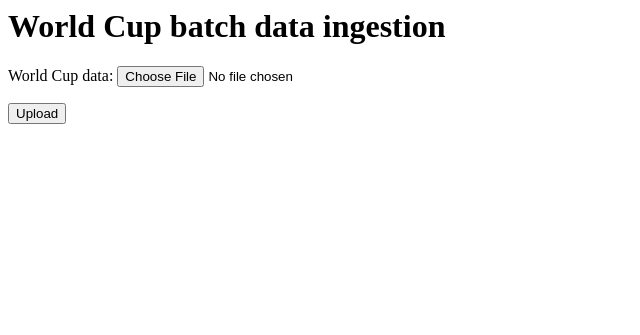
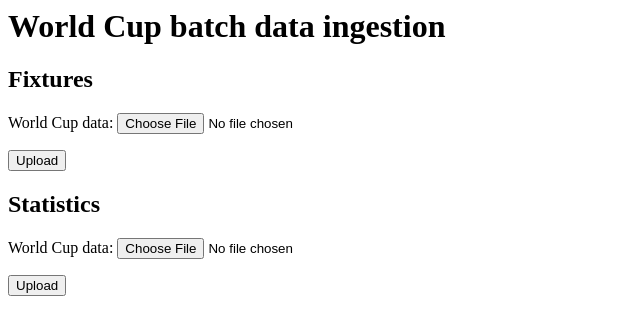
Before and after one commit to NGaast/DEAssignment2, a Flask app: page /data_upload in a window 1280 px wide. Shown: the top 335 px of the page, without its empty margins (0-640 px from the left). Run offline with Flask 2, Linux system fonts and the light colour scheme.

Commit message:
Added statistics ingestion

```diff
--- a/training_ui/app.py
+++ b/training_ui/app.py
@@ -20,16 +20,16 @@ app.secret_key = secret
 def training_ui():
     return render_template("training_template.html")  # this method is called of HTTP method is GET, e.g., when browsing the link
 
-@app.route('/upload_json_data', methods=['GET', 'POST'])
-def upload_data():
+@app.route('/upload_fixture_data', methods=['GET', 'POST'])
+def upload_fixtures_data():
     data_manager = DataManagement('de-2022-ng', 'data_de2022_ng')
     if request.method == "POST":
         # No file in request
-        if 'worldcup_data' not in request.files:
+        if 'fixture_data' not in request.files:
             print("No file in request", file=sys.stdout)
             return redirect(request.url)
         # Retrieve file
-        data_file = request.files['worldcup_data']
+        data_file = request.files['fixture_data']
         # No file
         if data_file.filename == '':
             print("No file selected", file=sys.stdout)
@@ -37,7 +37,7 @@ def upload_data():
             return redirect(request.url)
 
         json_format = json.load(data_file)
-        data_manager.store_json(json_format, "worldcup_json")
+        data_manager.store_json(json_format, "fixtures.json")
 
         print("Succesfully stored data", file=sys.stdout)
         sys.stdout.flush()
@@ -46,4 +46,31 @@ def upload_data():
         return redirect('/data_upload')
     return redirect('/data_upload')
 
+@app.route('/upload_statistics_data', methods=['GET', 'POST'])
+def upload_fixtures_data():
+    data_manager = DataManagement('de-2022-ng', 'data_de2022_ng')
+    if request.method == "POST":
+        # No file in request
+        if 'statistics_data' not in request.files:
+            print("No file in request", file=sys.stdout)
+            return redirect(request.url)
+        # Retrieve file
+        data_file = request.files['statistics_data']
+        # No file
+        if data_file.filename == '':
+            print("No file selected", file=sys.stdout)
+            sys.stdout.flush()
+            return redirect(request.url)
+
+        json_format = json.load(data_file)
+        data_manager.store_json(json_format, "statistics.json")
+
+        print("Succesfully stored data", file=sys.stdout)
+        sys.stdout.flush()
+
+
+        return redirect('/data_upload')
+    return redirect('/data_upload')
+
+
 app.run(host='0.0.0.0', port=5000)
--- a/training_ui/templates/training_template.html
+++ b/training_ui/templates/training_template.html
@@ -1,9 +1,16 @@
 <html>
     <body>
         <h1>World Cup batch data ingestion</h1>
-        <form enctype="multipart/form-data" action="/upload_json_data" method="POST">
-            <label for="worldcup_data">World Cup data:</label>
-            <input type="file" id="worldcup_data" name="worldcup_data" accept=".json" placeholder="World Cup data"> <br>
+        <h2>Fixtures</h2>
+        <form enctype="multipart/form-data" action="/upload_fixture_data" method="POST">
+            <label for="fixture_data">World Cup data:</label>
+            <input type="file" id="fixture_data" name="fixture_data" accept=".json" placeholder="Fixture data"> <br>
+            <p><input type='submit' value='Upload'/></p>
+        </form>
+        <h2>Statistics</h2>
+        <form enctype="multipart/form-data" action="/upload_statistics_data" method="POST">
+            <label for="statistics_data">World Cup data:</label>
+            <input type="file" id="statistics_data" name="statistics_data" accept=".json" placeholder="Statistics data"> <br>
             <p><input type='submit' value='Upload'/></p>
         </form>
     </body>
```
